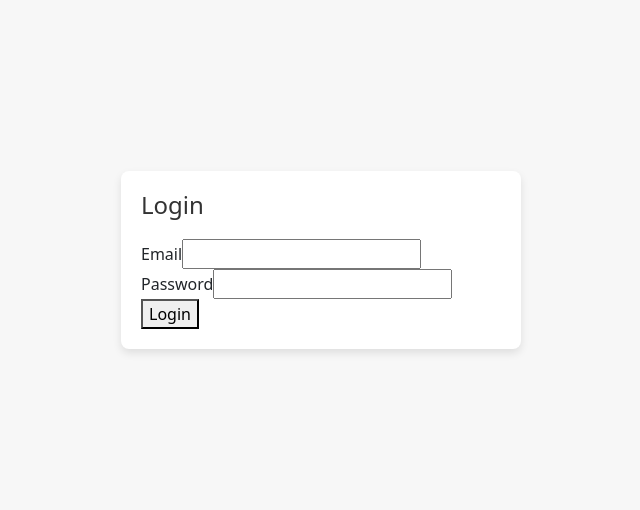
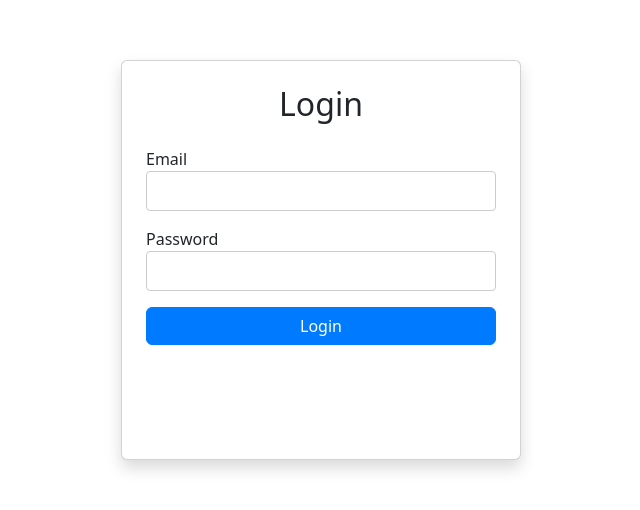
Before and after one commit to Ronikrr/Ronikrr, a React (Create React App) app: page /login in a window 1280 px wide. Shown: the part 140-650 px from the top of the page, without its empty margins (319-959 px from the left). Built offline with nearby package versions, Linux system fonts and the light colour scheme.

Commit message:
first commit 2

```diff
--- a/src/components/login.jsx
+++ b/src/components/login.jsx
@@ -8,7 +8,7 @@ const Login = () => {
   const [password, setPassword] = useState('');
   const [error, setError] = useState('');
   const [loading, setLoading] = useState(false);
-  const navigate = useNavigate(); // Hook for navigation
+  const navigate = useNavigate();
 
   const handleSubmit = async (e) => {
     e.preventDefault();
@@ -32,12 +32,10 @@ const Login = () => {
       localStorage.setItem('access_token', data.access_token);
       localStorage.setItem('refresh_token', data.refresh_token);
 
-        // Fetch user data after login
       const userData = await fetchData('YOUR_USER_DATA_ENDPOINT');
       console.log('User data:', userData);
 
-        // Redirect to another page, e.g., the account page
-        navigate('/account'); // Change to your desired route
+      navigate('/account');
     } catch (error) {
       setError(error.message);
     } finally {
@@ -46,34 +44,37 @@ const Login = () => {
   };
 
   return (
-    <div className="loginbox position-relative">
-        <div className='login-container position-absolute'>
-          <h2>Login</h2>
+    <div className="container d-flex justify-content-center align-items-center vh-100">
+      <div className="card shadow p-4" style={{ width: '100%', maxWidth: '400px' }}>
+        <h2 className="text-center mb-4">Login</h2>
         <form onSubmit={handleSubmit}>
-            {error && <div className="error">{error}</div>}
-            <div>
+          {error && <div className="alert alert-danger" role="alert">{error}</div>}
+
+          <div className="form-group mb-3">
             <label htmlFor="email">Email</label>
             <input
-                type="text"
-                name='email'
-                id='email'
+              type="email"
+              className="form-control"
+              id="email"
               value={email}
               onChange={(e) => setEmail(e.target.value)}
               required
             />
           </div>
-            <div>
+
+          <div className="form-group mb-3">
             <label htmlFor="password">Password</label>
             <input
               type="password"
-                name='password'
-                id='password'
+              className="form-control"
+              id="password"
               value={password}
               onChange={(e) => setPassword(e.target.value)}
               required
             />
           </div>
-            <button type='submit' disabled={loading}>
+
+          <button type="submit" className="btn btn-primary w-100" disabled={loading}>
             {loading ? 'Loading...' : 'Login'}
           </button>
         </form>
```
Lines whose indentation alone changed are shown as unchanged.
